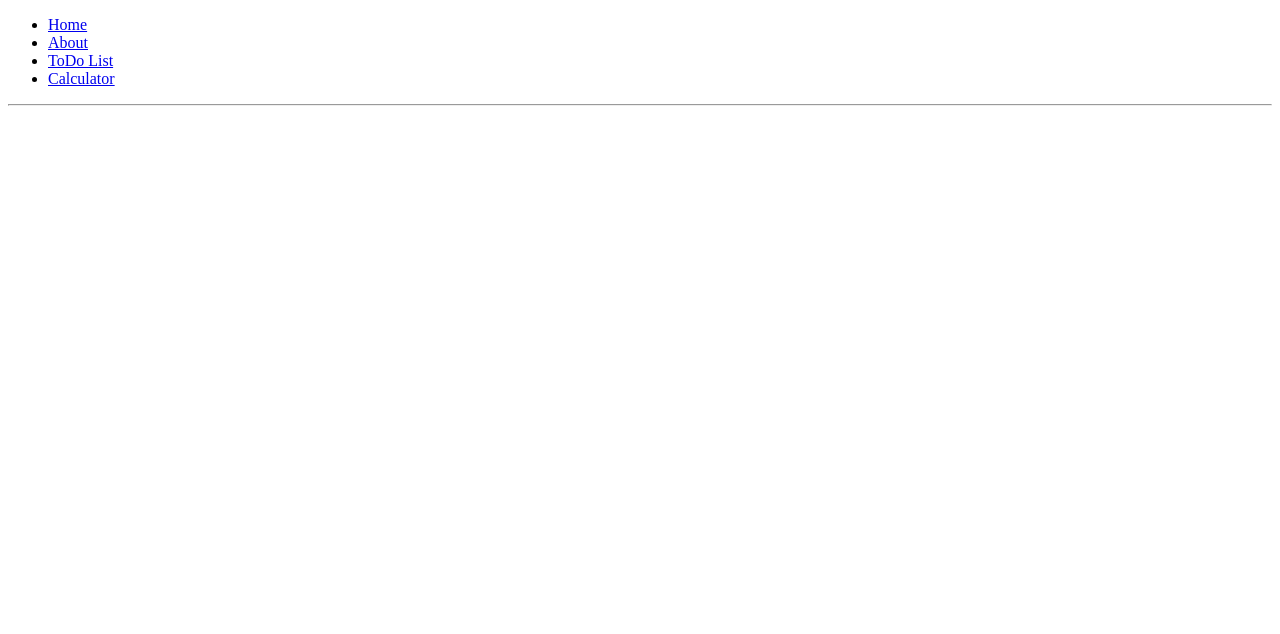
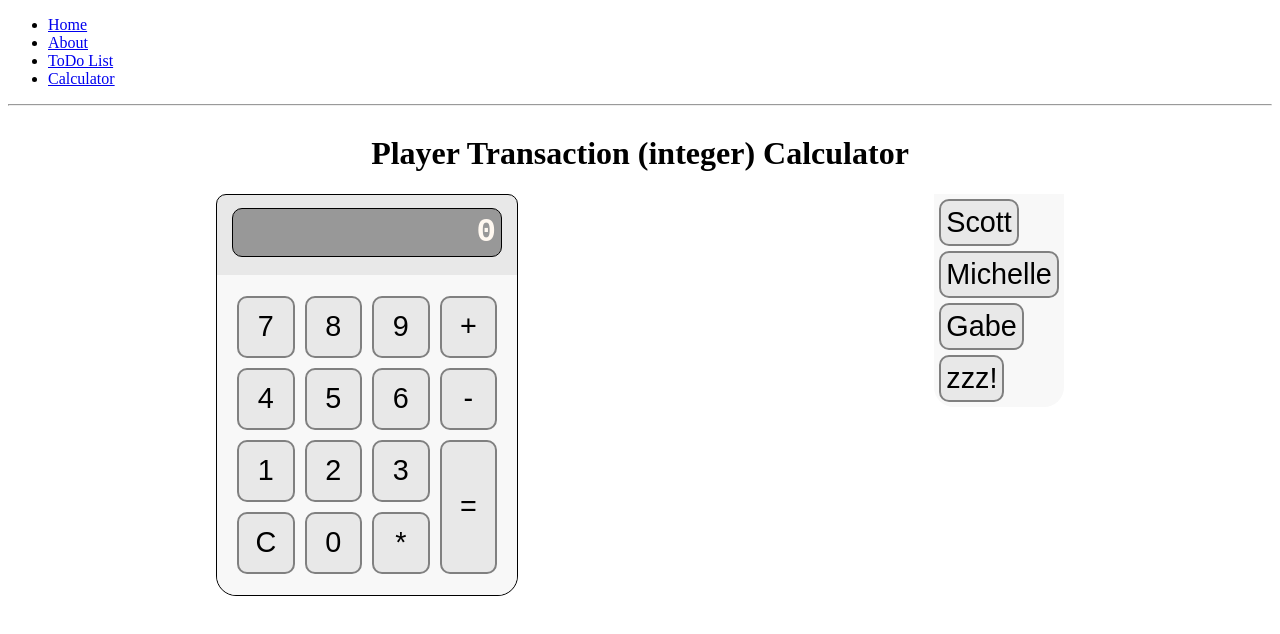
Before and after one commit to 3dit/react-workbench, a React app: page /txCalculator in a window 1280 px wide. Built offline with nearby package versions, Linux system fonts and the light colour scheme.

Commit message:
initial tx functionality

```diff
--- a/package.json
+++ b/package.json
@@ -3,7 +3,9 @@
   "version": "1.0.0",
   "description": "React Experimental Workbench",
   "scripts": {
-    "build": "webpack"
+    "build": "webpack",
+    "start": "webpack-dev-server --config ./webpack.config.js --mode development"
+
   },
   "babel": {
     "presets": [
@@ -23,6 +25,7 @@
     "babel-preset-env": "^1.7.0",
     "babel-preset-es2015": "^6.24.1",
     "babel-preset-react": "^6.24.1",
+    "react-hot-loader": "^4.3.5",
     "webpack": "^4.15.1",
     "webpack-cli": "^3.0.8",
     "webpack-dev-server": "^3.1.4"
--- a/src/AppRoot.js
+++ b/src/AppRoot.js
@@ -6,7 +6,7 @@ import { primaryList } from './TodoList/ListProvider';
 import { About } from './About';
 import { Home } from './Home';
 import TodoPage from './TodoList/TodoPage';
-import Calculator from './Calc/Calculator';
+import TxCalculator from './Calc/TxCalculator'
 
 export default class AppRoot extends React.Component {
   constructor(props) {
@@ -40,7 +40,7 @@ export default class AppRoot extends React.Component {
               <Link to="/todolist">ToDo List</Link>
             </li>
             <li>
-              <Link to="/calculator">Calculator</Link>
+              <Link to="/txCalculator">Calculator</Link>
             </li>
           </ul>
 
@@ -49,7 +49,7 @@ export default class AppRoot extends React.Component {
           <Route exact path="/" component={Home} />
           <Route path="/about" component={About} />
           <Route path="/todolist" component={todoPage} />
-          <Route path="/calculator" component={Calculator} />
+          <Route path="/txCalculator" component={TxCalculator} />
 
         </div>
       </Router>
--- a/src/Calc/Calculator.js
+++ b/src/Calc/Calculator.js
@@ -63,9 +63,6 @@ class Calculator extends React.Component {
         }
 
         return (
-            <div>
-                <h1>Player Transaction (integer) Calculator</h1>
-                <br />
 
             <div className="mainContainer">
 
@@ -120,7 +117,6 @@ class Calculator extends React.Component {
                 </div>
 
             </div>
-            </div>
         );
     }
 }
--- /dev/null
+++ b/src/Calc/TxCalculator.js
@@ -0,0 +1,45 @@
+import React, { Component } from 'react';
+import Calculator from './Calculator'
+import TxControls from './TxControls'
+
+class TxCalculator extends React.Component {
+
+    constructor(props) {
+        super(props);
+
+        this.currentValue = 0;
+    }
+
+
+    render() {
+
+        return (
+
+            <div>
+
+                <div className="calcTitle">
+                    <h1>Player Transaction (integer) Calculator</h1>
+                </div>
+
+                <div className="txContainer">
+
+                    <div className="calcContainer">
+
+                        <Calculator />
+
+                    </div>
+
+                    <div className="txControlsContainer">
+
+                        <TxControls />
+
+                    </div>
+
+                </div>
+
+            </div>
+        );
+    }
+}
+
+export default TxCalculator;
--- /dev/null
+++ b/src/Calc/TxControls.js
@@ -0,0 +1,84 @@
+import React, { Component } from 'react';
+import { calcLogic } from './CalcProvider';
+import objectAssign from 'object-assign';
+import * as CALC from './CalcActions';
+
+class TxControls extends React.Component {
+
+    constructor(props) {
+        super(props);
+        //this.tx = txLogic;
+
+        this.state = {
+            seq: 0,
+            history: [] /* testing, debugging */
+        };
+    }
+
+    pressKey(key) {
+        let newState;
+        let newEvent;
+
+        let newSeq = this.state.seq + 1;
+
+        let updatedHistory = this.state.history.slice();//clone
+
+        newEvent = {
+            seq: this.state.seq + 1,
+            leftValue: `[${key}]`,
+            rightValue: this.state.displayValue
+        }
+
+        updatedHistory.push(newEvent);
+
+        newState = objectAssign({}, this.state, {
+            seq: newSeq,
+            history : updatedHistory
+        });
+
+        this.setState(newState);
+
+    }
+
+    render() {
+
+        const button = (value, action) => {
+            action = action ? action : value;
+            return (<button className="slot key"
+                onClick={() => { this.pressKey(action) }}>
+                {value}
+            </button>)
+        }
+
+        const wideButton = (value, action) => {
+            action = action ? action : value;
+            return (<button className="wide key"
+                onClick={() => { this.pressKey(action) }}>
+                {value}
+            </button>)
+        }
+
+        return (
+
+            <div>
+
+                <div className="keys">
+
+                    <div className="txControlsContainer">
+
+                        {wideButton('Scott')}
+                        {wideButton('Michelle')}
+                        {wideButton('Gabe')}
+                        {wideButton('zzz!')}
+
+                    </div>
+
+
+                </div>
+
+            </div>
+        );
+    }
+}
+
+export default TxControls;
--- a/src/index.js
+++ b/src/index.js
@@ -4,8 +4,9 @@ import ReactDOM from 'react-dom';
 import AppRoot from './AppRoot';
 
 
-function render() {
-  ReactDOM.render(<AppRoot />, document.getElementById('root'));
-}
+ReactDOM.render(<AppRoot />, document.getElementById('root'));
 
-render();
+console.log('module', module);
+
+
+module.hot.accept();
--- a/styles/style.css
+++ b/styles/style.css
@@ -85,6 +85,18 @@
 
   }
 
+  .calcTitle {
+    display: flex;
+    justify-content: center;
+    width:100%;
+  }
+
+  .txContainer {
+    display: flex;
+    justify-content:space-around;
+  }
+
+
   .display {
     display: flex;
     justify-content: center;
@@ -135,6 +147,16 @@
     grid-column: 4 / span 1;
   }
 
+  .wide {
+    display: flex;
+    align-items: center;
+    justify-content:center;
+    margin:5px;
+
+    grid-row: 2 / span 2;
+    grid-column: 4 / span 1;
+  }
+
   .key {
     font-size:1.8em;
     border:solid .1em gray;
--- a/webpack.config.js
+++ b/webpack.config.js
@@ -2,6 +2,8 @@
     ./webpack.config.js
 */
 const path = require('path');
+const webpack = require('webpack');
+
 module.exports = {
     mode: 'development',
     entry: './src/index.js',
@@ -12,15 +14,20 @@ module.exports = {
     },
     devtool: 'inline-source-map',
     devServer: {
-        historyApiFallback: true // necessary for react-dom-router
+        historyApiFallback: true, // necessary for react-dom-router
+        hot: true
     },
+    plugins: [
+        new webpack.HotModuleReplacementPlugin()
+      ],
     module: {
         rules: [
             {
                 test: /\.css$/,
                 use: [
                     { loader: "style-loader" },
-                    { loader: "css-loader" }
+                    { loader: "css-loader" },
+                    { loader: "babel-loader" }
                 ]
             },
             {
```
Lines whose indentation alone changed are shown as unchanged.
